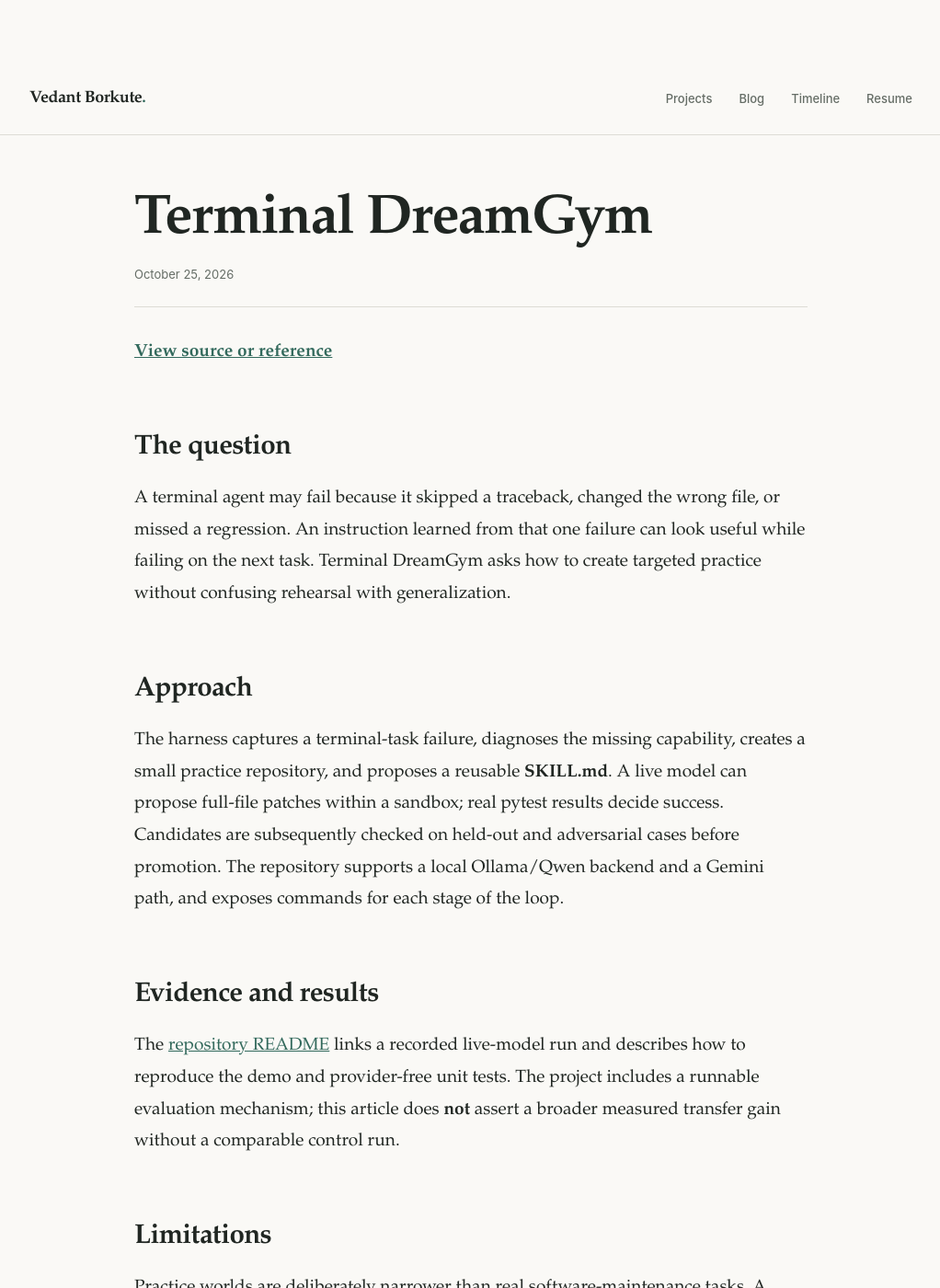
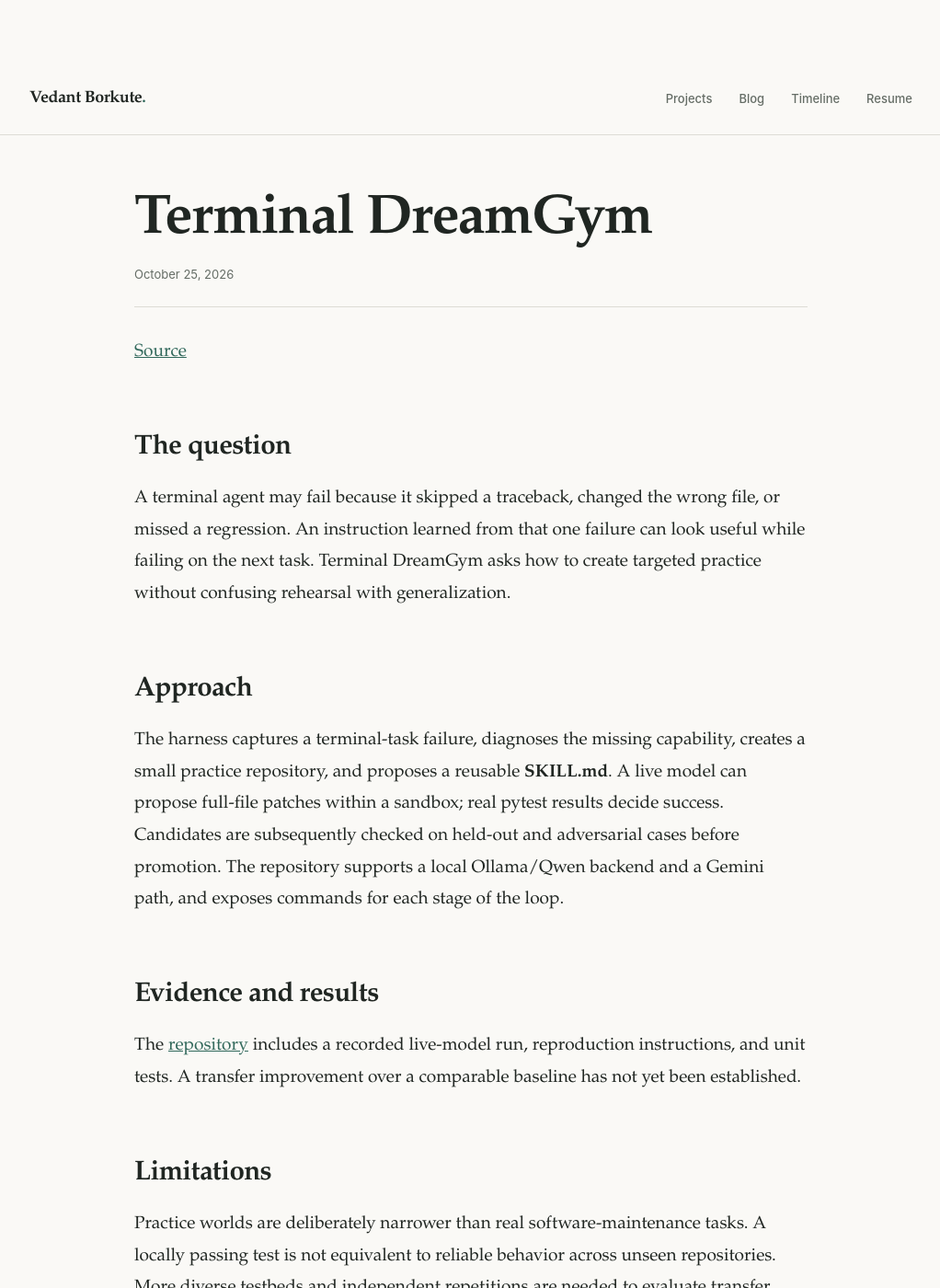
Before and after one commit to Vedant2100/vedant2100.github.io, a Jekyll site: the page built from _posts/2026-10-25-terminal-dreamgym.md, in a window 1280 px wide and 1400 px high. Shown: the whole window at 92% size, without its empty margins (128-1150 px from the left). Built offline with Jekyll 4.4.1, drawn with Linux system fonts in a browser that asks for light colours; a script bundle is joined from its source files by our own code; library files that are not in the unit come from our copies.

Commit message:
Replace archive-process caveats with project-specific evidence

```diff
--- a/_posts/2026-10-25-terminal-dreamgym.md
+++ b/_posts/2026-10-25-terminal-dreamgym.md
@@ -7,7 +7,7 @@ permalink: /blog/terminal-dreamgym/
 tags: [agents, evaluation, self-improvement]
 ---
 
-[**View source or reference**](https://github.com/Vedant2100/terminal_dreamgym)
+[Source](https://github.com/Vedant2100/terminal_dreamgym)
 
 ## The question
 
@@ -19,7 +19,7 @@ The harness captures a terminal-task failure, diagnoses the missing capability,
 
 ## Evidence and results
 
-The [repository README](https://github.com/Vedant2100/terminal_dreamgym) links a recorded live-model run and describes how to reproduce the demo and provider-free unit tests. The project includes a runnable evaluation mechanism; this article does **not** assert a broader measured transfer gain without a comparable control run.
+The [repository](https://github.com/Vedant2100/terminal_dreamgym) includes a recorded live-model run, reproduction instructions, and unit tests. A transfer improvement over a comparable baseline has not yet been established.
 
 ## Limitations
 
```
Also changed, not shown: _posts/2026-10-25-pharma-demand-forecasting.md (+1 -1 lines), _posts/2026-10-25-restaurant-management-system.md (+1 -1 lines), _posts/2026-10-25-trajectory-safety-eval.md (+1 -1 lines), _posts/2026-10-25-vegetation-anomaly-pipeline.md (+1 -1 lines).
